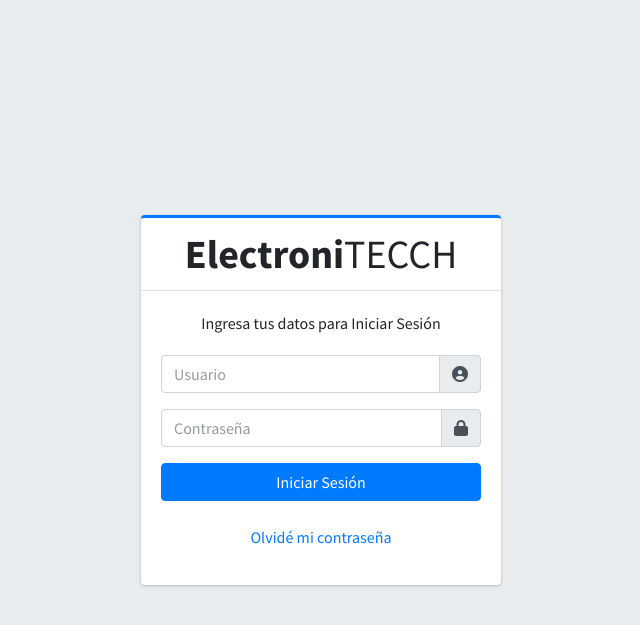
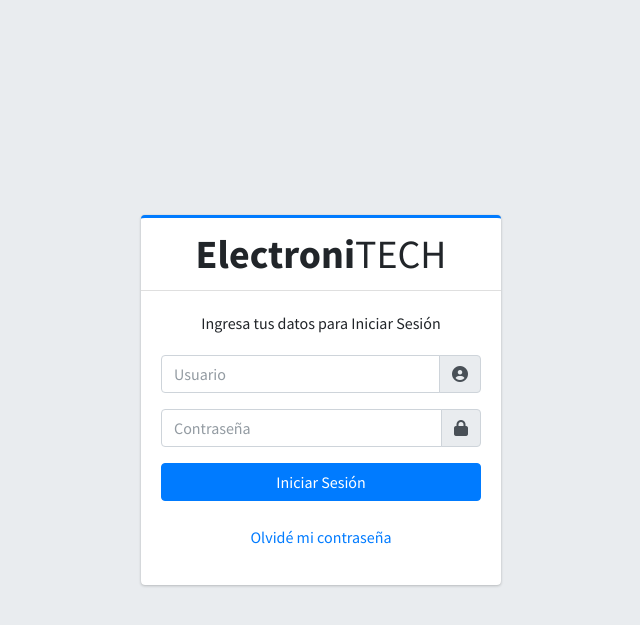
Before and after one commit to afmurillo97/cms-project, a PHP site: page / in a window 1280 px wide. Shown: the top 625 px of the page, without its empty margins (319-959 px from the left). Run offline with PHP 8.4, Linux system fonts and the light colour scheme; some libraries are stand-ins or nearby versions.

Commit message:
correct the name

```diff
--- a/index.php
+++ b/index.php
@@ -20,7 +20,7 @@
   <!-- /.login-logo -->
   <div class="card card-outline card-primary">
     <div class="card-header text-center">
-      <a href="#" class="h1"><b>Electroni</b>TECCH</a>
+      <a href="#" class="h1"><b>Electroni</b>TECH</a>
     </div>
     <div class="card-body">
       <p class="login-box-msg">Ingresa tus datos para Iniciar Sesión</p>
```
